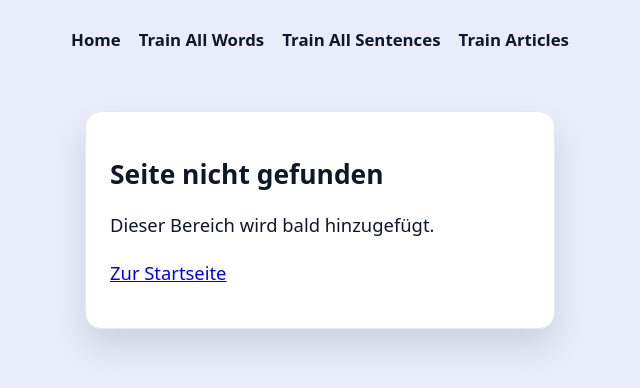
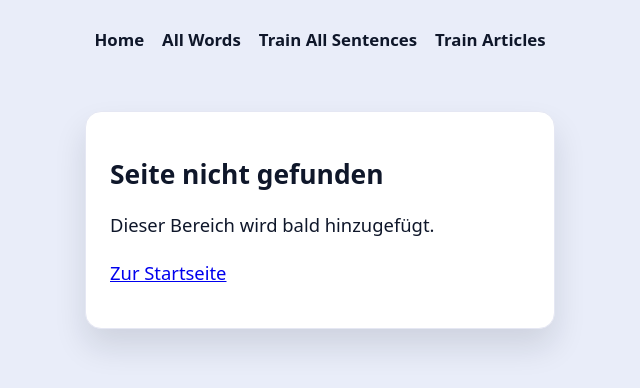
Before and after one commit to AlekseiDudchenko/de-trainer, a website with bundled scripts: page public/404.html in a window 1280 px wide. Shown: the whole page, without its empty margins (320-960 px from the left). Built offline with nearby package versions, Linux system fonts and the light colour scheme; files whose address does not match are found by name.

Commit message:
fix: absolute URLs for JSON on GH Pages

```diff
--- a/public/404.html
+++ b/public/404.html
@@ -3,13 +3,16 @@
   <head>
     <meta name="viewport" content="width=device-width, initial-scale=1" />
     <meta charset="UTF-8" />
+
+    <base href="/de-trainer/" />
+
     <title>Deutsch Trainer (TS)</title>
     <link rel="stylesheet" href="./style.css" />
   </head>
   <body>
     <header>
       <a href="home">Home</a>
-      <a href="words">Train All Words</a>
+      <a href="words">All Words</a>
       <a href="sentences">Train All Sentences</a>
       <a href="gaps">Train Articles</a>
     </header>
```
Also changed, not shown: public/index.html (+3 -0 lines).
